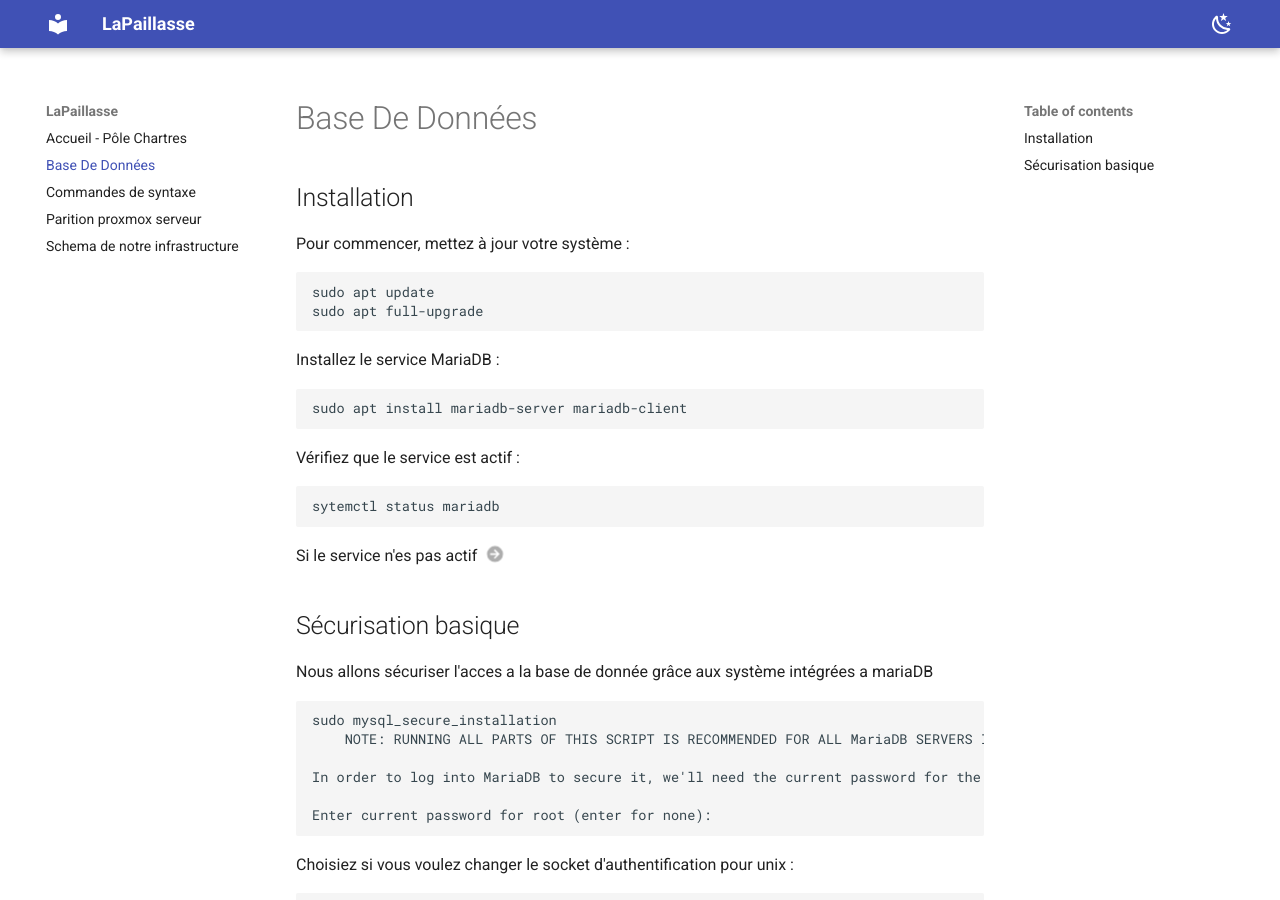
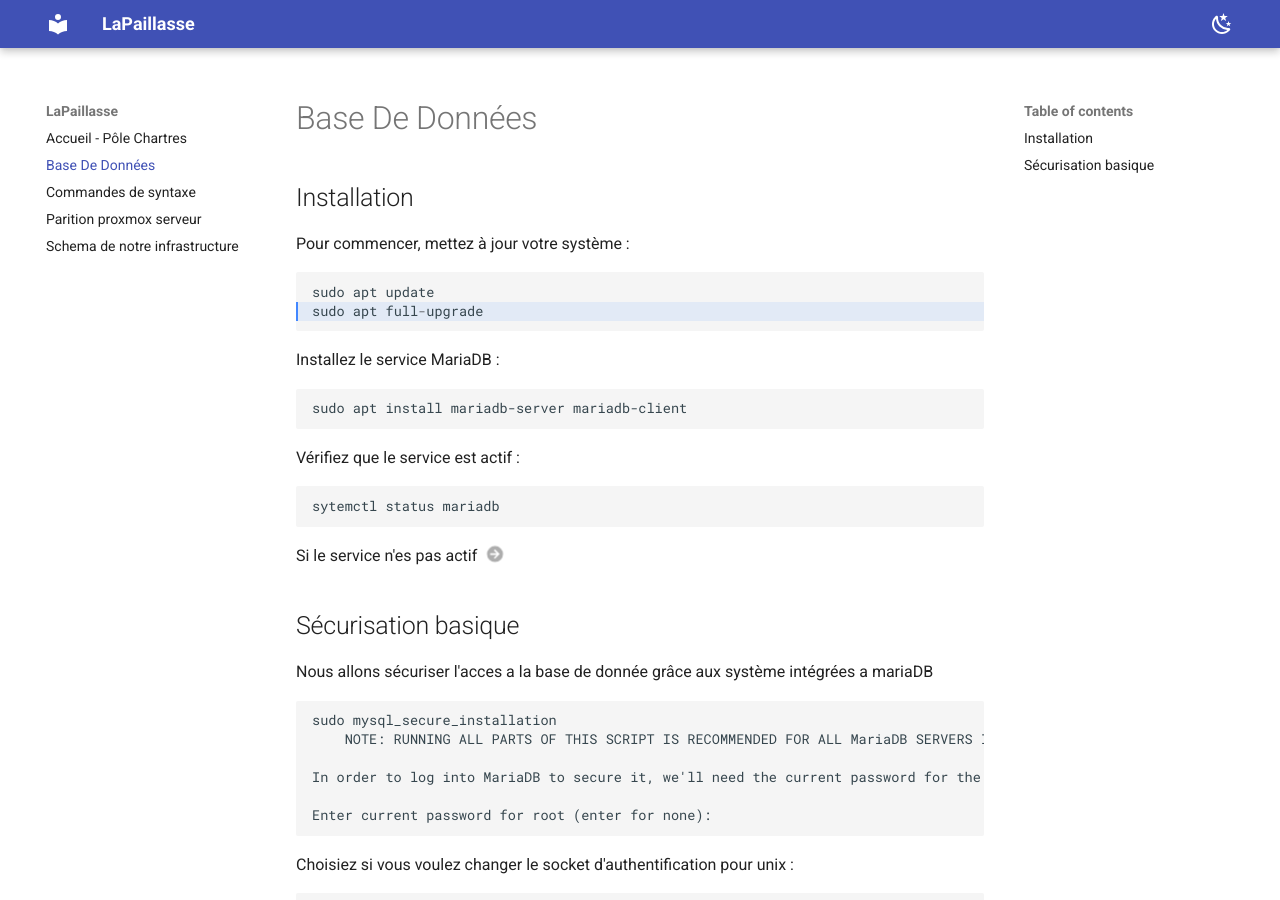
Before and after one commit to Sym-0ne/LaPaillasse, an MkDocs documentation site: the page built from docs/Base De Données.md, in a window 1280 px wide and 900 px high. Built offline with MkDocs 1.6.1 and Material for MkDocs 9.7.7, drawn with Linux system fonts in a browser that asks for light colours.

Commit message:
Update Base De Données.md

````diff
--- a/docs/Base De Données.md
+++ b/docs/Base De Données.md
@@ -3,7 +3,7 @@
 ## Installation
 
 Pour commencer, mettez à jour votre système :
-```
+```python hl_lines="2 4"
 sudo apt update
 sudo apt full-upgrade
 ```
````
